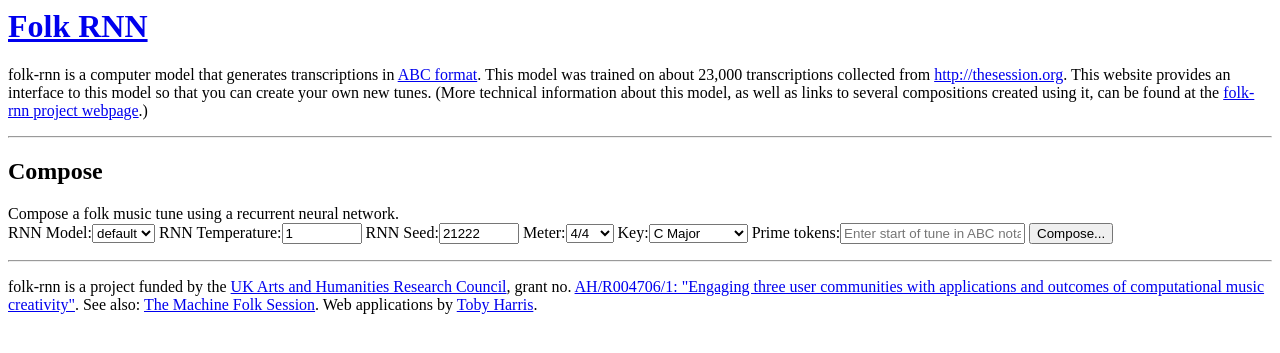
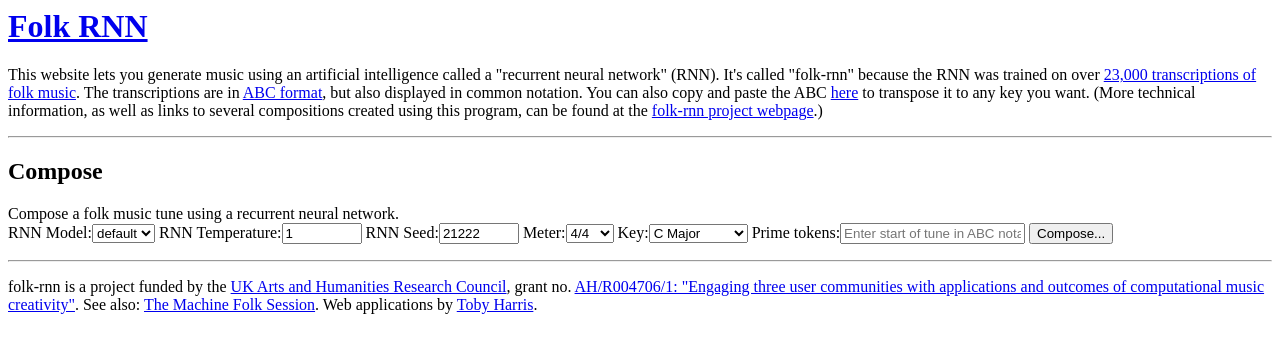
Before and after one commit to tobyspark/folk-rnn-webapp, a Django app: page / in a window 1280 px wide. Shown: the top 353 px of the page. Run offline with Django 3.2, Linux system fonts and the light colour scheme.

Commit message:
Updated description from @boblsturm

```diff
--- a/folk_rnn_site/composer/templates/composer/base.html
+++ b/folk_rnn_site/composer/templates/composer/base.html
@@ -6,7 +6,7 @@
     <body>
         <div id="header">
             <h1><a href="/">Folk RNN</a></h1>
-            <p>folk-rnn is a computer model that generates transcriptions in <a href="http://abcnotation.com/wiki/abc:standard:v2.1" target="_blank">ABC format</a>. This model was trained on about 23,000 transcriptions collected from <a href="http://thesession.org" target="_blank">http://thesession.org</a>. This website provides an interface to this model so that you can create your own new tunes. (More technical information about this model, as well as links to several compositions created using it, can be found at the <a href="https://github.com/IraKorshunova/folk-rnn" target="_blank">folk-rnn project webpage</a>.)</p>
+            <p>This website lets you generate music using an artificial intelligence called a "recurrent neural network" (RNN). It's called "folk-rnn" because the RNN was trained on over <a href="http://thesession.org" target="_blank">23,000 transcriptions of folk music</a>. The transcriptions are in <a href="http://abcnotation.com/wiki/abc:standard:v2.1" target="_blank">ABC format</a>, but also displayed in common notation. You can also copy and paste the ABC <a href="http://mandolintab.net/abcconverter.php" target="_blank">here</a> to transpose it to any key you want. (More technical information, as well as links to several compositions created using this program, can be found at the <a href="https://github.com/IraKorshunova/folk-rnn" target="_blank">folk-rnn project webpage</a>.)</p>
             <hr>
         </div>
         <div id="content">
```
